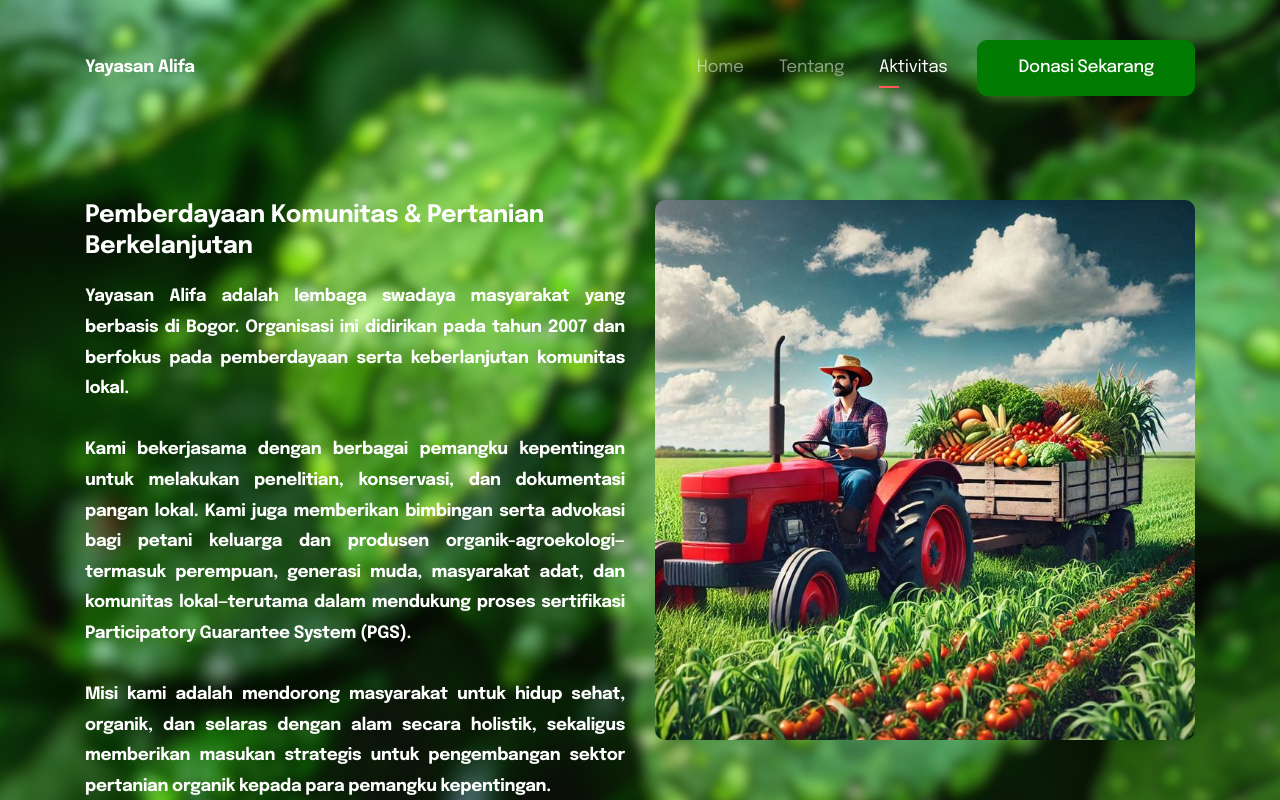
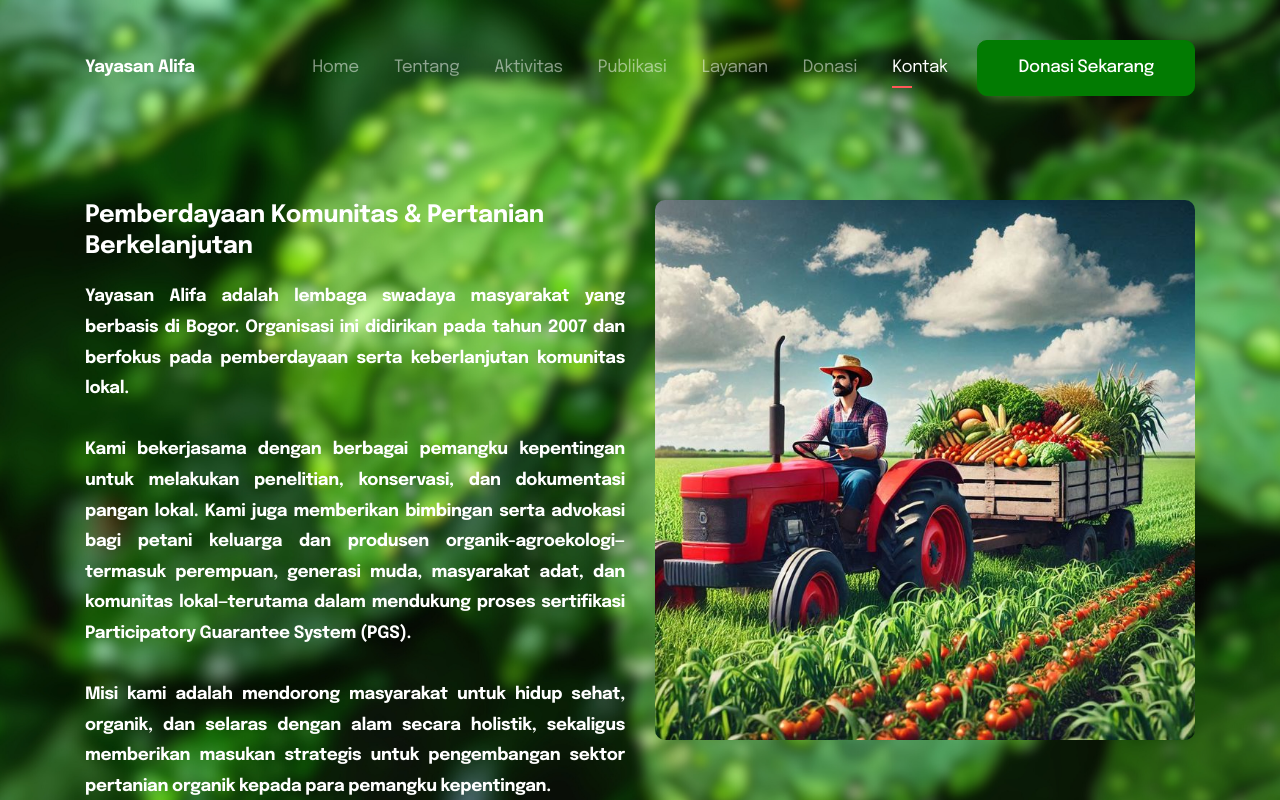
Before and after one commit to arsy25/yayasan-alifa-eng, a plain HTML site: page index.html in a window 1280 px wide. Shown: the top 800 px of the page. Drawn offline with nearby package versions, Linux system fonts and the light colour scheme; files whose address does not match are found by name.

Commit message:
baru-nav

```diff
--- a/index.html
+++ b/index.html
@@ -88,11 +88,11 @@
                             <li> <a class="nav-link" href="#tentang">Tentang</a> </li>
                             <li> <a class="nav-link" href="#aktivitas">Aktivitas</a> </li>
                             <!-- <li> <a class="nav-link" href="#prod">Produk</a> </li> -->
-                            <!-- <li> <a class="nav-link" href="#pub">Publikasi</a> </li>
+                            <li> <a class="nav-link" href="#pub">Publikasi</a> </li>
                             <li> <a class="nav-link" href="#services">Layanan</a> </li>
                             <li> <a class="nav-link" href="#donasi">Donasi</a> </li>
 
-                            <li> <a class="nav-link" href="#contact">Kontak</a> </li> -->
+                            <li> <a class="nav-link" href="#contact">Kontak</a> </li>
                         </ul>
                     </div>
                 </div>
```
